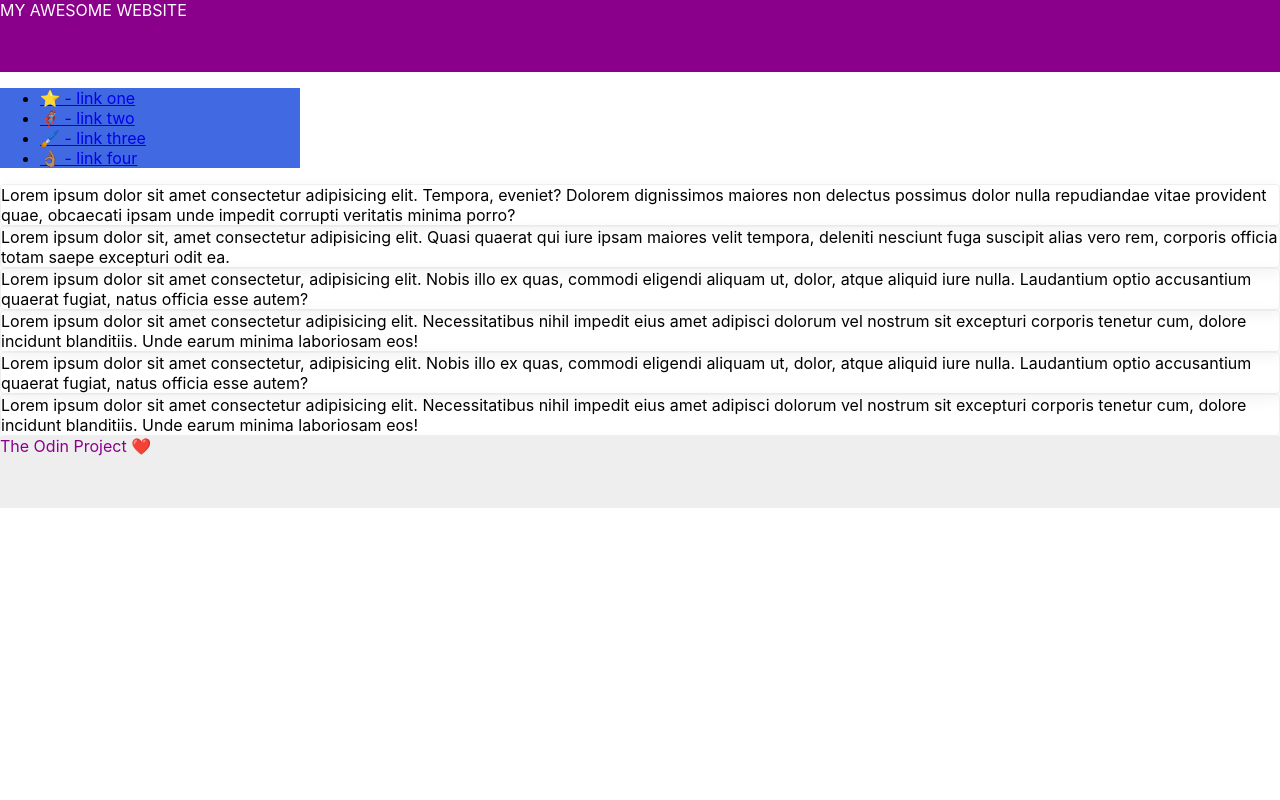
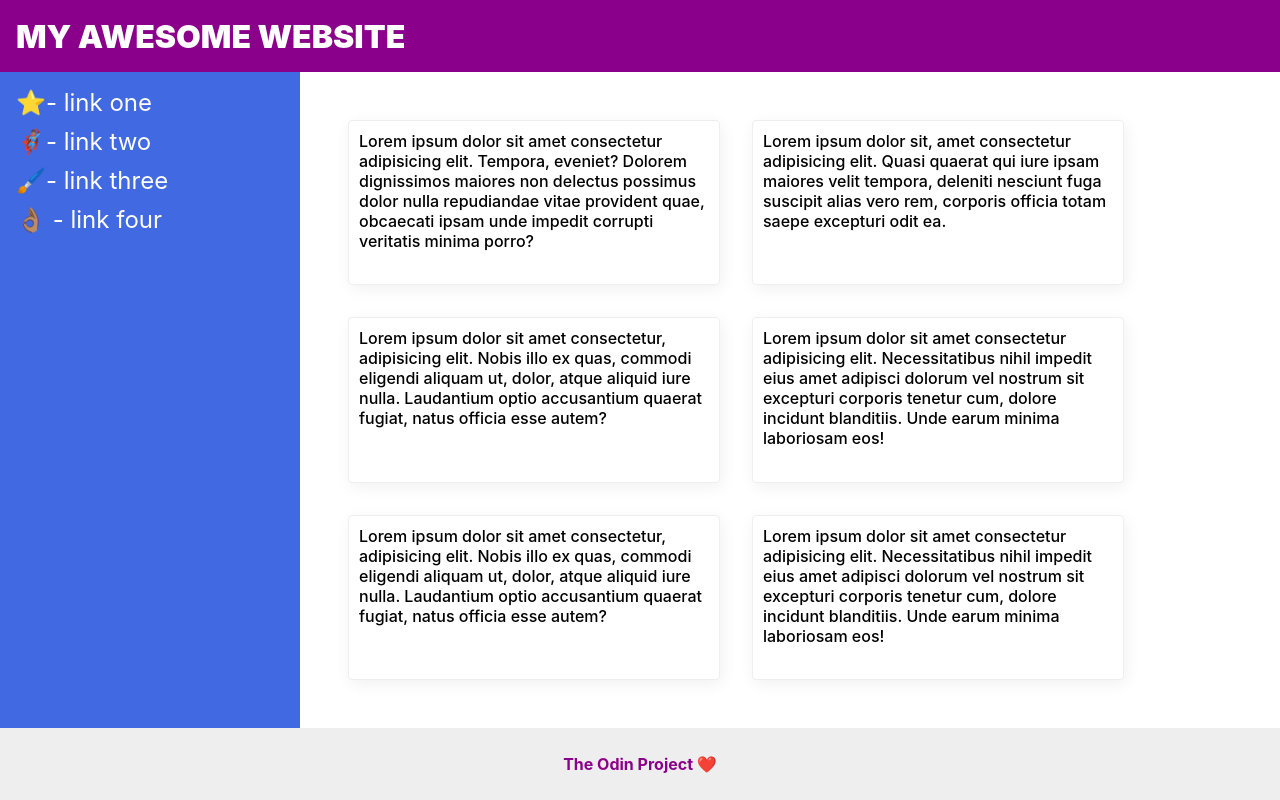
Before and after one commit to MohamedEmadFahmy/The-Odin-Project, a plain HTML site: page flexbox/flex/07-flex-layout-2/index.html in a window 1280 px wide. Drawn offline with Linux system fonts and the light colour scheme.

Commit message:
Finish "the holy grail" the final flex box exercise

```diff
--- a/flexbox/flex/07-flex-layout-2/index.html
+++ b/flexbox/flex/07-flex-layout-2/index.html
@@ -11,23 +11,26 @@
     <div class="header">
       MY AWESOME WEBSITE
     </div>
-
+    <div class="body">
+      <div class="content">
         <div class="sidebar">
           <ul>
-        <li><a href="#">⭐ - link one</a></li>
-        <li><a href="#">🦸🏽‍♂️ - link two</a></li>
-        <li><a href="#">🖌️ - link three</a></li>
-        <li><a href="#">👌🏽 - link four</a></li>
+            <li><a href="#">⭐- link one</a></li>
+            <li><a href="#">🦸🏽‍♂️- link two</a></li>
+            <li><a href="#">🖌️- link three</a></li>
+            <li><a href="#">👌🏽  - link four</a></li>
           </ul>
         </div>
-
+        <div class="cards">
           <div class="card">Lorem ipsum dolor sit amet consectetur adipisicing elit. Tempora, eveniet? Dolorem dignissimos maiores non delectus possimus dolor nulla repudiandae vitae provident quae, obcaecati ipsam unde impedit corrupti veritatis minima porro?</div>
         <div class="card">Lorem ipsum dolor sit, amet consectetur adipisicing elit. Quasi quaerat qui iure ipsam maiores velit tempora, deleniti nesciunt fuga suscipit alias vero rem, corporis officia totam saepe excepturi odit ea.</div>
         <div class="card">Lorem ipsum dolor sit amet consectetur, adipisicing elit. Nobis illo ex quas, commodi eligendi aliquam ut, dolor, atque aliquid iure nulla. Laudantium optio accusantium quaerat fugiat, natus officia esse autem?</div>
         <div class="card">Lorem ipsum dolor sit amet consectetur adipisicing elit. Necessitatibus nihil impedit eius amet adipisci dolorum vel nostrum sit excepturi corporis tenetur cum, dolore incidunt blanditiis. Unde earum minima laboriosam eos!</div>
         <div class="card">Lorem ipsum dolor sit amet consectetur, adipisicing elit. Nobis illo ex quas, commodi eligendi aliquam ut, dolor, atque aliquid iure nulla. Laudantium optio accusantium quaerat fugiat, natus officia esse autem?</div>
         <div class="card">Lorem ipsum dolor sit amet consectetur adipisicing elit. Necessitatibus nihil impedit eius amet adipisci dolorum vel nostrum sit excepturi corporis tenetur cum, dolore incidunt blanditiis. Unde earum minima laboriosam eos!</div>
-
+        </div>
+      </div>
+    </div>
     <div class="footer">
       The Odin Project ❤️
     </div>
--- a/flexbox/flex/07-flex-layout-2/style.css
+++ b/flexbox/flex/07-flex-layout-2/style.css
@@ -27,3 +27,68 @@ body {
   box-shadow: 2px 4px 16px rgba(0,0,0,.06);
   border-radius: 4px;
 }
+body {
+  display: flex;
+  flex-direction: column;
+  /* justify-content: space-between; */
+}
+
+/* Does not work alone as there is no gap between content and footer*/
+.content {
+  display: flex;
+  flex: 1;
+}
+
+
+.header {
+  font-size: 32px;
+  font-weight: 900;
+  padding: 0 16px;
+  display: flex;
+  align-items: center;
+}
+.footer {
+  display: flex;
+  align-items: center;
+  justify-content: center;
+  font-weight: bold;
+}
+.sidebar a {
+  color: #ffffff;
+  font-size: 24px;
+  text-decoration: none;
+}
+.sidebar ul {
+  list-style: none;
+  margin: 0;
+  padding: 0;
+}
+.sidebar li {
+  margin-bottom: 10px;
+}
+.sidebar {
+  padding: 16px;
+  flex-shrink: 0;
+}
+.cards {
+  display: flex;
+  flex-wrap: wrap;
+  padding: 32px;
+  /* align-items: center; */
+  /* justify-content: center; */
+  /* gap: 32px; */
+  /* row-gap: 0px; */
+  /* margin: 0; */
+}
+.card {
+  width: 350px;
+  padding: 10px;
+  font-weight: 500;
+  margin: 16px;
+  /* height: auto; */
+  /* height: 300px; */
+}
+.body {
+  flex: 1;
+  display: flex;
+}
```
Lines whose indentation alone changed are shown as unchanged.
